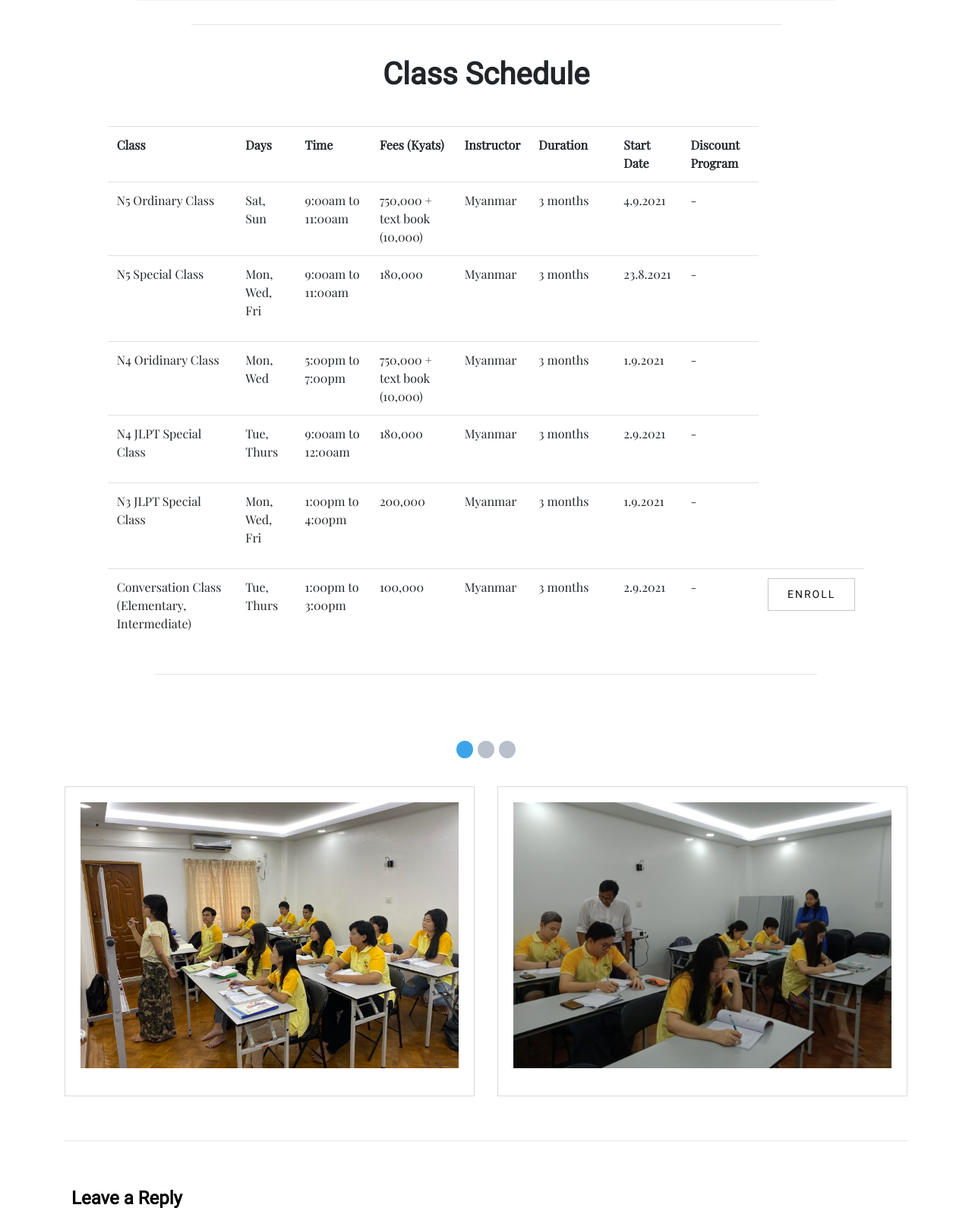
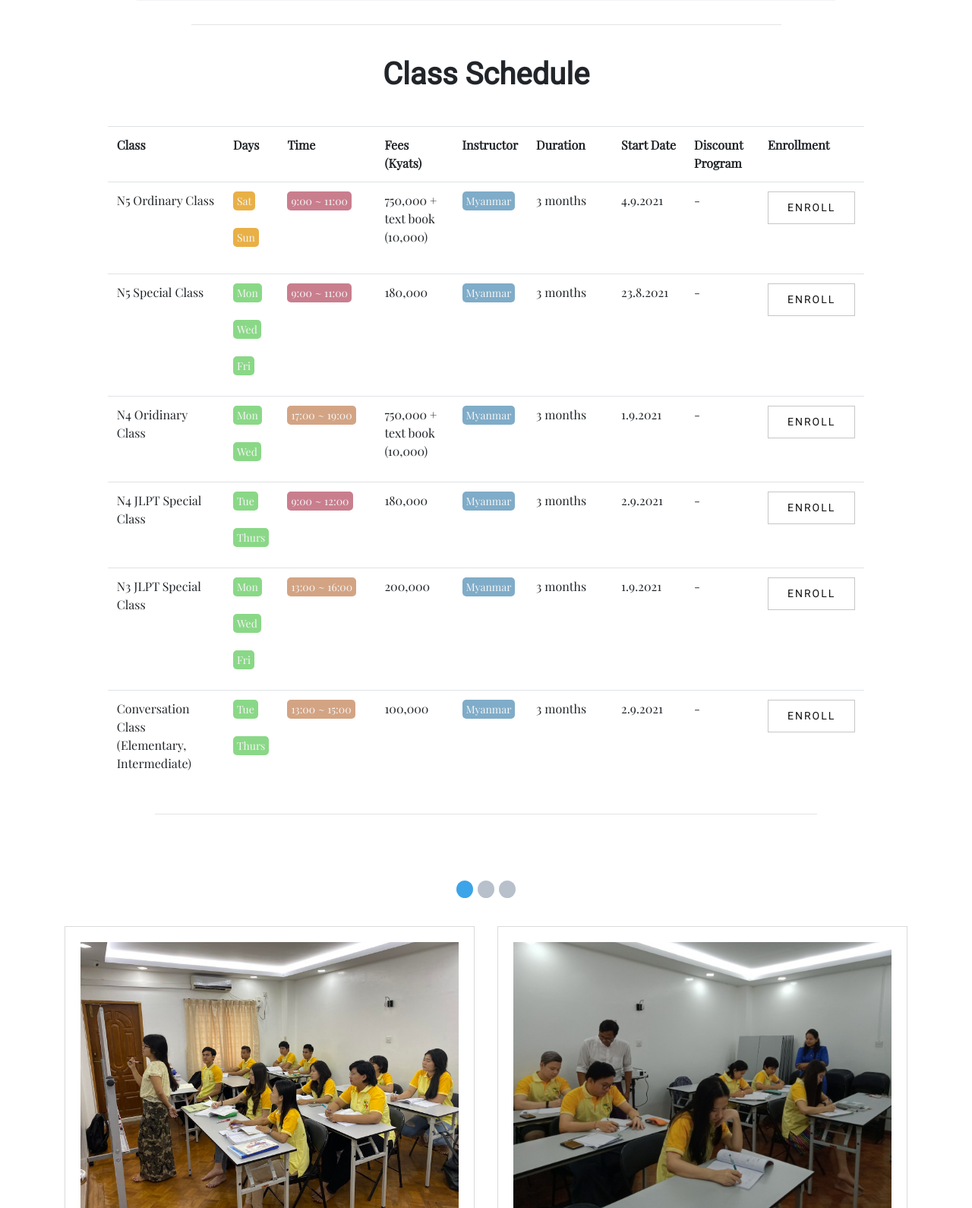
Before and after one commit to AikeNyanLynnOo/jkt-mm-int-php, a PHP site: page /jp-school.html in a window 1280 px wide. Shown: the part 1827-3417 px from the top of the page at 76% size. Run offline with PHP 8.4, Linux system fonts and the light colour scheme; some libraries are stand-ins or nearby versions.

Commit message:
change schedule table design

```diff
--- a/user/frontend/assets/css/main.css
+++ b/user/frontend/assets/css/main.css
@@ -1610,6 +1610,33 @@ figure img {
   margin-bottom: 0;
 }
 
+.schedule-badges {
+  padding: 3px 5px;
+  font-size: 14px;
+  border-radius: 5px;
+  color: whitesmoke;
+}
+
+.weekday {
+  background-color: #8ad887;
+}
+
+.weekend {
+  background-color: rgb(233, 176, 71);
+}
+
+.instructor {
+  background-color: #5691b6c0;
+}
+
+.morning {
+  background-color: rgb(201, 126, 142);
+}
+
+.evening {
+  background-color: rgb(211, 164, 132);
+}
+
 /* Confirm payment preview design */
 
 /* Detail Information Page End */
--- a/user/frontend/jp-school.html
+++ b/user/frontend/jp-school.html
@@ -294,138 +294,164 @@
       <div class="container schedule-blog">
         <h1 class="text-center pb-3">Class Schedule</h1>
         <div class="row">
-          <div class="col-lg-11 schedule-blog-info">
+          <div class="col-12 col-lg-11 schedule-blog-info">
             <div class="table-responsive schedule-table">
               <table class="table">
                 <tbody>
                   <tr>
                     <th>Class</th>
                     <th>Days</th>
-                    <th>Time</th>
+                    <th style="width : 8em">Time</th>
                     <th>Fees (Kyats)</th>
                     <th>Instructor</th>
                     <th style="width : 7em">Duration</th>
-                    <th>Start Date</th>
+                    <th style="width : 6em">Start Date</th>
                     <th>Discount Program</th>
+                    <th>Enrollment</th>
                   </tr>
                   <tr>
                     <td>N5 Ordinary Class</td>
-                    <td>Sat, Sun</td>
-                    <td>9:00am to 11:00am</td>
+                    <td>
+                      <span class="weekend schedule-badges">Sat</span><br><br>
+                      <span class="weekend schedule-badges">Sun</span><br><br>
+                    </td>
+                    <td><span class="morning schedule-badges">9:00 ~ 11:00</span></td>
                     <td>750,000 + text book (10,000)</td>
                     <td>
                       <ul>
-                        <li>Myanmar</li>
+                        <li><span class="instructor schedule-badges">Myanmar</span></li>
                       </ul>
                     </td>
                     <td>3 months</td>
                     <td>4.9.2021</td>
                     <td>-</td>
+                    <td><a href="./classEnroll.php"><button class="enroll">ENROLL</button></a></td>
                   </tr>
                   <tr>
                     <td>N5 Special Class</td>
                     <td>
                       <ul>
-                        <li>Mon, Wed, Fri</li>
+                        <li>
+                          <span class="weekday schedule-badges">Mon</span><br><br>
+                          <span class="weekday schedule-badges">Wed</span><br><br>
+                          <span class="weekday schedule-badges">Fri</span>
+                        </li>
                       </ul>
                     </td>
                     <td>
                       <ul>
-                        <li>9:00am to 11:00am</li>
+                        <li><span class="morning schedule-badges">9:00 ~ 11:00</span></li>
                       </ul>
                     </td>
                     <td>180,000</td>
                     <td>
                       <ul>
-                        <li>Myanmar</li>
+                        <li><span class="instructor schedule-badges">Myanmar</span></li>
                       </ul>
                     </td>
                     <td>3 months</td>
                     <td>23.8.2021</td>
                     <td>-</td>
+                    <td><a href="./classEnroll.php"><button class="enroll">ENROLL</button></a></td>
                   </tr>
                   <tr>
                     <td>N4 Oridinary Class</td>
                     <td>
                       <ul>
-                        <li>Mon, Wed</li>
+                        <li>
+                          <span class="weekday schedule-badges">Mon</span><br><br>
+                          <span class="weekday schedule-badges">Wed</span>
+                        </li>
                       </ul>
                     </td>
                     <td>
                       <ul>
-                        <li>5:00pm to 7:00pm</li>
+                        <li><span class="evening schedule-badges">17:00 ~ 19:00</span></li>
                       </ul>
                     </td>
                     <td>750,000 + text book (10,000)</td>
                     <td>
                       <ul>
-                        <li>Myanmar</li>
+                        <li><span class="instructor schedule-badges">Myanmar</span></li>
                       </ul>
                     </td>
                     <td>3 months</td>
                     <td>1.9.2021</td>
                     <td>-</td>
+                    <td><a href="./classEnroll.php"><button class="enroll">ENROLL</button></a></td>
                   </tr>
                   <tr>
                     <td>N4 JLPT Special Class</td>
                     <td>
                       <ul>
-                        <li>Tue, Thurs</li>
+                        <li>
+                          <span class="weekday schedule-badges">Tue</span><br><br>
+                          <span class="weekday schedule-badges">Thurs</span>
+                        </li>
                       </ul>
                     </td>
                     <td>
                       <ul>
-                        <li>9:00am to 12:00am</li>
+                        <li><span class="morning schedule-badges">9:00 ~ 12:00</span></li>
                       </ul>
                     </td>
                     <td>180,000</td>
                     <td>
                       <ul>
-                        <li>Myanmar</li>
+                        <li><span class="instructor schedule-badges">Myanmar</span></li>
                       </ul>
                     </td>
                     <td>3 months</td>
                     <td>2.9.2021</td>
                     <td>-</td>
+                    <td><a href="./classEnroll.php"><button class="enroll">ENROLL</button></a></td>
                   </tr>
                   <tr>
                     <td>N3 JLPT Special Class</td>
                     <td>
                       <ul>
-                        <li>Mon, Wed, Fri</li>
+                        <li>
+                          <span class="weekday schedule-badges">Mon</span><br><br>
+                          <span class="weekday schedule-badges">Wed</span><br><br>
+                          <span class="weekday schedule-badges">Fri</span>
+                        </li>
                       </ul>
                     </td>
                     <td>
                       <ul>
-                        <li>1:00pm to 4:00pm</li>
+                        <li><span class="evening schedule-badges">13:00 ~ 16:00</span></li>
                       </ul>
                     </td>
                     <td>200,000</td>
                     <td>
                       <ul>
-                        <li>Myanmar</li>
+                        <li><span class="instructor schedule-badges">Myanmar</span></li>
                       </ul>
                     </td>
                     <td>3 months</td>
                     <td>1.9.2021</td>
                     <td>-</td>
+                    <td><a href="./classEnroll.php"><button class="enroll">ENROLL</button></a></td>
                   </tr>
                   <tr>
                     <td>Conversation Class (Elementary, Intermediate)</td>
                     <td>
                       <ul>
-                        <li>Tue, Thurs</li>
+                        <li>
+                          <span class="weekday schedule-badges">Tue</span><br><br>
+                          <span class="weekday schedule-badges">Thurs</span>
+                        </li>
                       </ul>
                     </td>
                     <td>
                       <ul>
-                        <li>1:00pm to 3:00pm</li>
+                        <li><span class="evening schedule-badges">13:00 ~ 15:00</span></li>
                       </ul>
                     </td>
                     <td>100,000</td>
                     <td>
                       <ul>
-                        <li>Myanmar</li>
+                        <li><span class="instructor schedule-badges">Myanmar</span></li>
                       </ul>
                     </td>
                     <td>3 months</td>
```
